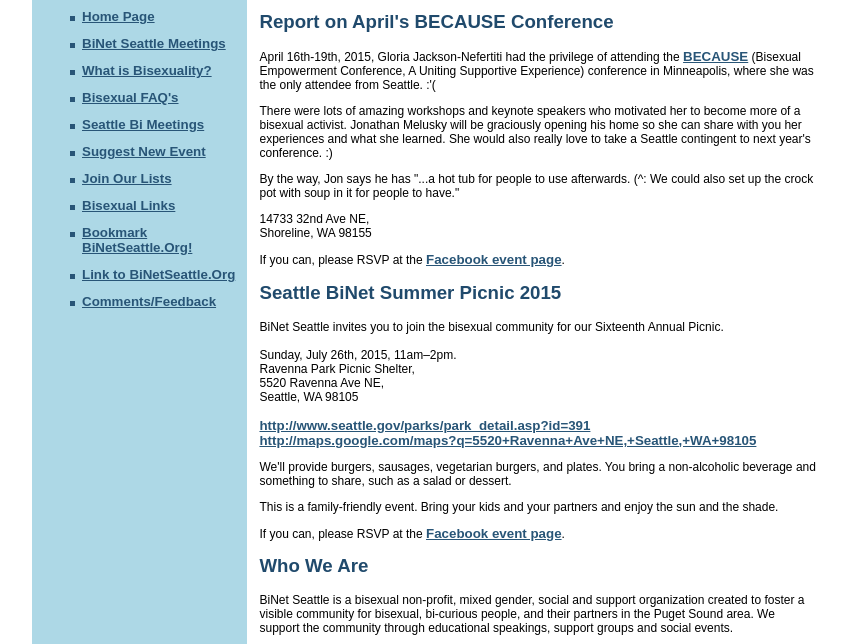
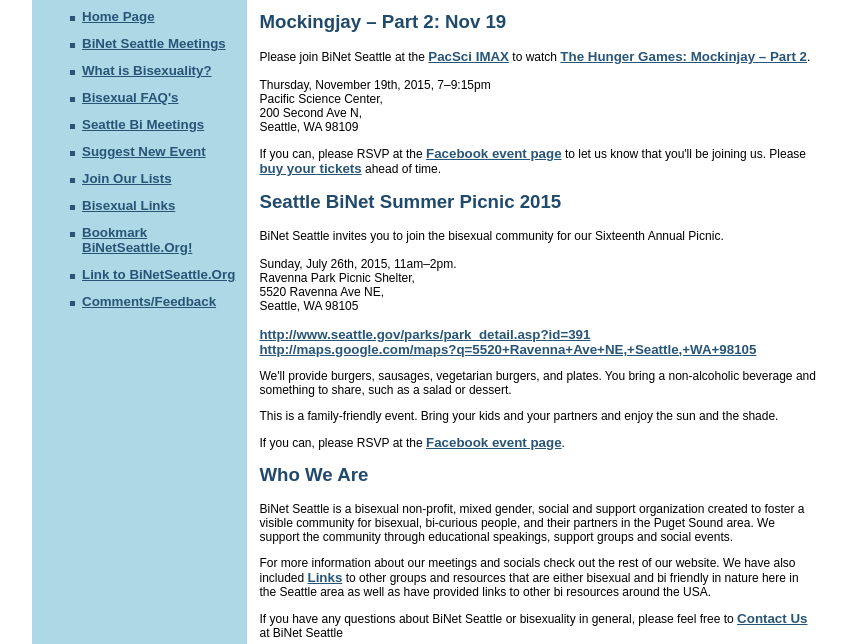
Before and after one commit to BiNetSeattle/binetseattle.github.io, a plain HTML site: page index.html in a window 1280 px wide. Shown: the part 142-786 px from the top of the page, without its empty margins (210-1057 px from the left). Drawn offline with Linux system fonts and the light colour scheme.

Commit message:
Mockinjay II event Nov19-2015

```diff
--- a/index.html
+++ b/index.html
@@ -99,41 +99,35 @@ window.onload=dynamiclink
 </ul>
 </div>
 </td>
-        <td width="500" height="400" valign="top">
+<td width="500" height="400" valign="top">
 
-<h1>Report on April's BECAUSE Conference</h1>
+<h1>Mockingjay – Part 2: Nov 19</h1>
 
 <p>
-April 16th-19th, 2015, Gloria Jackson-Nefertiti had the privilege of attending the
-<a href="http://www.becauseconference.org/">BECAUSE</a>
-(Bisexual Empowerment Conference, A Uniting Supportive Experience)
-conference in Minneapolis, where she was the only attendee from Seattle. :'(
-</p>
+Please join BiNet Seattle
+at the <a href="https://www.pacificsciencecenter.org/imax/">PacSci IMAX</a>
+to watch <a href="http://www.imdb.com/title/tt1951266/">The Hunger Games: Mockinjay – Part 2</a>.
 
-<p>
-There were lots of amazing workshops and keynote speakers who motivated her
-to become more of a bisexual activist.
-Jonathan Melusky will be graciously opening his home
-so she can share with you her experiences and what she learned.
-She would also really love to take a Seattle contingent to next year's conference. :)
-</p>
-
-<p>
-By the way, Jon says he has "...a hot tub for people to use afterwards. (^: We could also set up the crock pot with soup in it for people to have."
-</p>
-
-<p>
-14733 32nd Ave NE,<br/>
-Shoreline, WA 98155
+<br>
+<br>
+Thursday, November 19th, 2015, 7–9:15pm<br/>
+Pacific Science Center,<br/>
+200 Second Ave N, <br/>
+Seattle, WA 98109<br/>
 </p>
 
 <p>
 If you can, please RSVP at the
-<a href="https://www.facebook.com/events/770995466331463/">Facebook event page</a>.
+<a href="https://www.facebook.com/events/979614552074558/">Facebook event page</a>
+to let us know that you'll be joining us.
+Please
+<a href="https://tickets.pacificsciencecenter.org/e-commerce/ItemShow.aspx?Dep=61YbfLlcJyI1W5zOwzwlaw==&Cat=Z8lP9rCWEmA3dgi77aXwwA==&It=tKoFIbM8FIAVtxM97IRM0w==">buy your tickets</a>
+ahead of time.
 </p>
 
 
 <h1>Seattle BiNet Summer Picnic 2015</h1>
+
 <p>BiNet Seattle invites you to join the bisexual community
 for our Sixteenth Annual Picnic.<br/>
 <br>
@@ -163,60 +157,6 @@ If you can, please RSVP at the
 </p>
 
 
-<!--
-<p>*** Please RSVP to <a target="_blank" href="http://socializr.punchbowl.com/parties/0232a88b161085d6d10b">http://socializr.punchbowl.com/parties/0232a88b161085d6d10b</a> ***
-<br>It will help us plan.</p>
--->
-
-<!--
-<p>
-In honor of <a href="http://september23.bi.org/">Bisexual Visibility Day</a>
-on Monday, September 23rd, please join BiNet Seattle for the following events.
-</p>
-
-<dl>
-    <dt><a href="https://www.facebook.com/events/630119887038439/">Bi Visibility Roundtable</a></dt>
-    <dd>3–5pm, Sun 9/22 at <a href="http://www.tommygunseattle.com/">Tommy Gun</a>,
-    1703 E Olive Way, Seattle, WA 98102.</dd>
-    <dd>Organized by <a href="http://www.sbwn.net/">SBWN</a> and BiNet Seattle.</dd>
-
-    <dt><a href="https://www.facebook.com/events/450923031687463/">Bi Day Social Dinner</a></dt>
-    <dd>5–8pm, Sun 9/22 at <a href="http://www.tommygunseattle.com/">Tommy Gun</a>,
-    1703 E Olive Way, Seattle, WA 98102.</dd>
-
-</dl>
-
-<dl>
-  <dt><a href="https://www.facebook.com/events/676219229064986/">Coffee Social</a>,
-    6–7:30pm, Sun Nov 24, 2013</dt>
-  <dd>
-    <a href="http://www.kaladi.com/locations_seattle.cfm">Kaladi Bros Coffee</a>,
-    517 E Pike St, Seattle, WA 98122.</dd>
-
-  <dt><a href="https://www.facebook.com/events/182631938606492/">Trampolining</a>,
-    10–11pm, Sat Dec 7, 2013</dt>
-  <dd><a href="http://www.skymaniatrampolines.com/">Skymania Trampolines</a>,
-    11801 NE 116th St. Suite B, Kirkland, WA 98034.
-    Get there at 6:45pm to fill out waiver form. Call 425.825.7599 for
-    any questions or email them below. All ages. 30-min jump:
-    $8. 60-min jump: $11. 90-min jump: $16. 120-min jump: $20. Bring
-    in any 2 non-perishable items per person and receive $3 off an
-    hour of jump time. October only. All College students get a 10%
-    discount with student ID!</dd>
-  <dd>South on I-405: Take exit 20, make a right onto NE 124th St,
-    first left onto 116th Ave NE this turns into 120th,
-    make a right onto Ne 116th St, approx a block on the left.</dd>
-  <dd>North on I-405: Take exit 20A, make a left, under bridge,
-    thru lights and located on the left.</dd>
-
-  <dt><a href="https://www.facebook.com/events/577851645620909/">Coffee Social</a>,
-    6–7:30pm, Sun Dec 15, 2013</dt>
-  <dd>
-    <a href="http://www.kaladi.com/locations_seattle.cfm">Kaladi Bros Coffee</a>,
-    517 E Pike St, Seattle, WA 98122.</dd>
-
-</dl>
--->
 
 <h1>Who We Are</h1>
 <p>
@@ -251,13 +191,9 @@ Your privacy is respected. Any <a href="./topics/lists.html">mailings</a>
 we do are sent discreetly.
 Our membership list is kept confidential,
 and is not sold, lent, given away or shared with any outside party.</p>
-<!--
-<p>
-BiNet Seattle is an affiliate member of Gay Community Social Services.
--->
 
-        </td>
-    </tr>
+</td>
+</tr>
 </table>
 <p><p>
 <div align="center">
```
